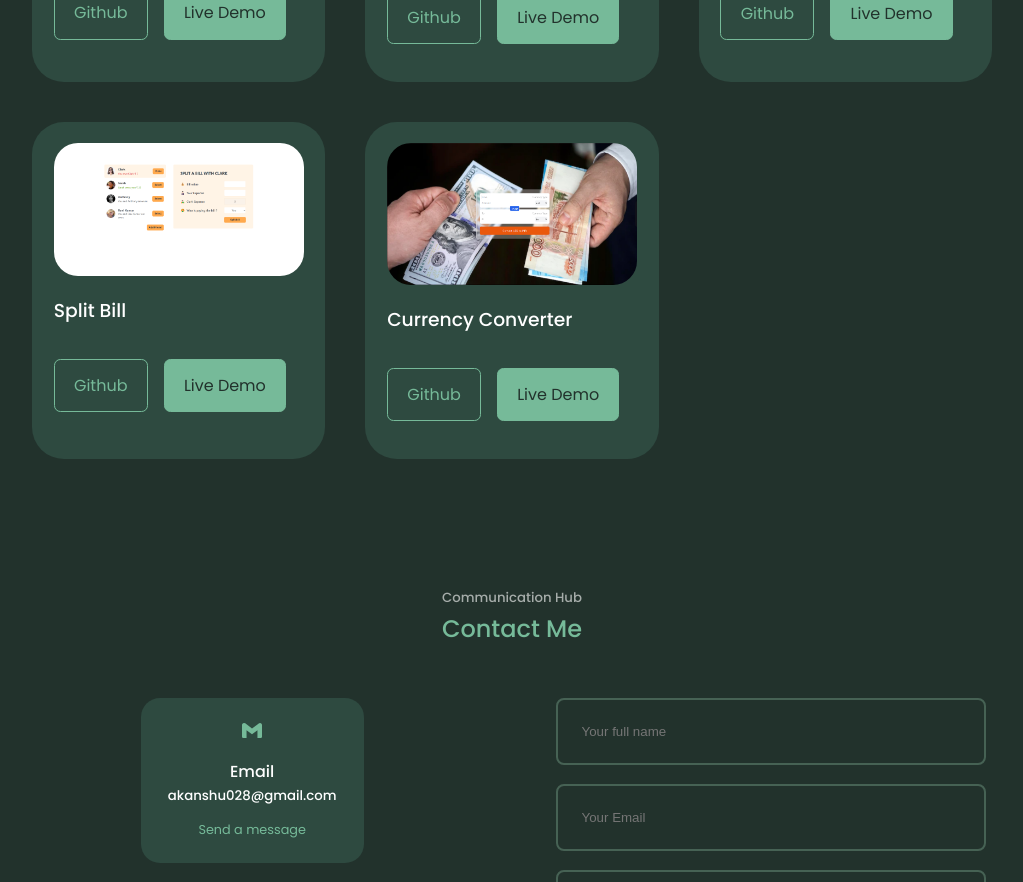
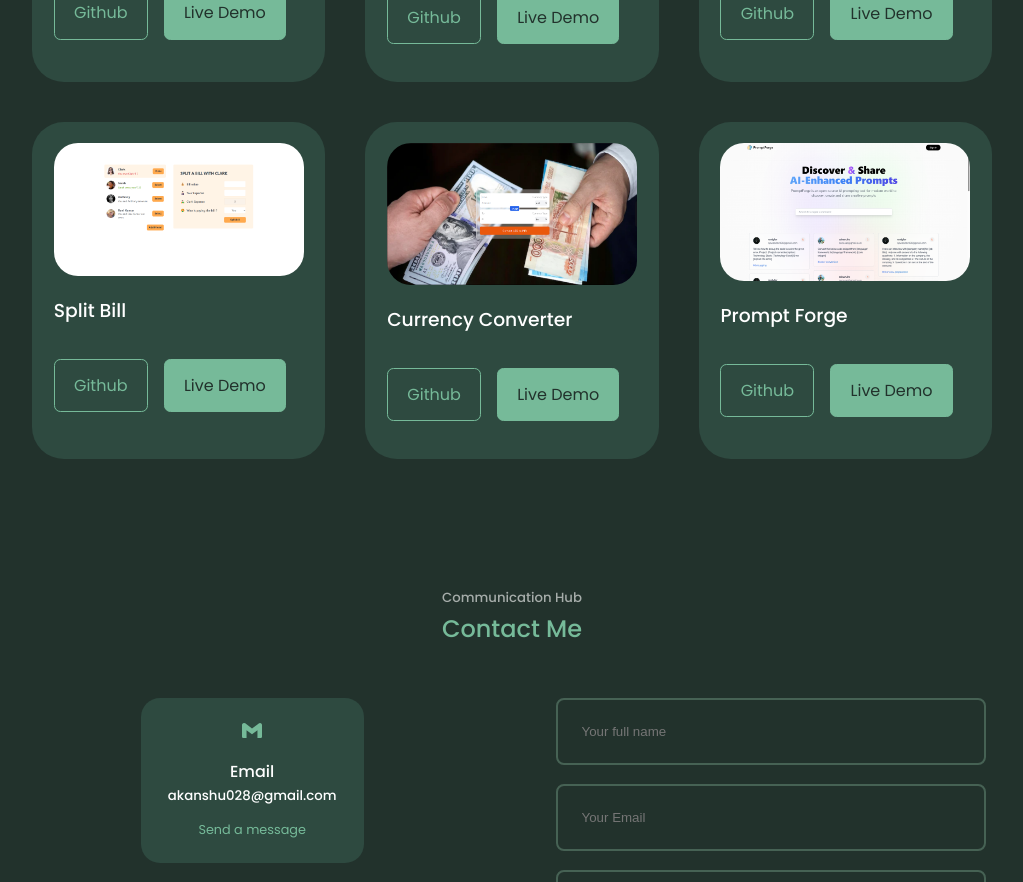
Before and after one commit to ansh2822/my-portfolio, a React (Create React App) app: page / in a window 1280 px wide. Shown: the part 3580-4462 px from the top of the page, without its empty margins (128-1151 px from the left). Built offline with nearby package versions, Linux system fonts and the light colour scheme.

Commit message:
Update Portfolio.jsx

```diff
--- a/src/components/portfolio/Portfolio.jsx
+++ b/src/components/portfolio/Portfolio.jsx
@@ -5,6 +5,7 @@ import IMG2 from '../../assets/Project2.png'
 import IMG3 from '../../assets/Project-3.png'
 import IMG4 from '../../assets/Project4.png'
 import IMG5 from '../../assets/Project5.png'
+import IMG6 from '../../assets/Project6.png'
 
 
 const data = [
@@ -43,6 +44,13 @@ const data = [
         github: 'https://github.com/ansh2822/currency-conversion.git',
         demo: 'https://currency-conversion-ewr9.vercel.app/'
     },
+    {
+        id: 6,
+        image: IMG6,
+        title: 'Prompt Forge',
+        github: 'https://github.com/ansh2822/promptforge',
+        demo: 'https://my-portfolio-mu-fawn.vercel.app/'
+    }
 ]
 
 
```
